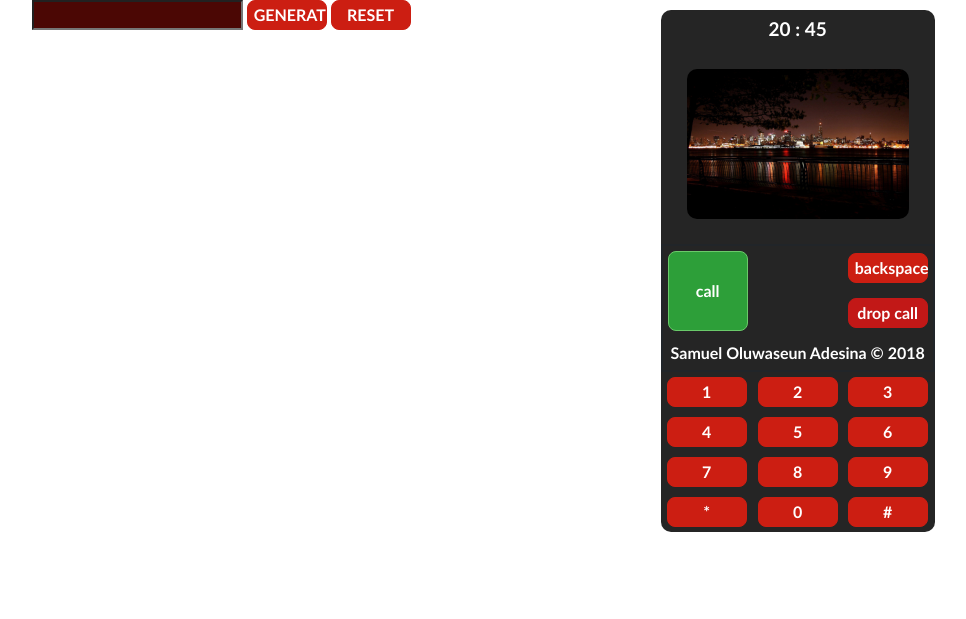
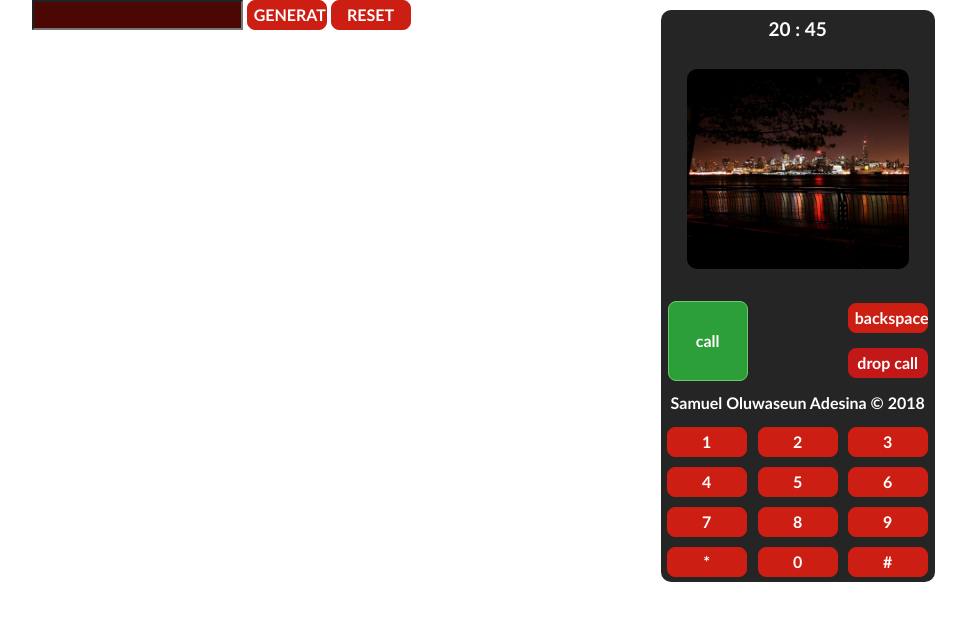
Before and after one commit to asoluwaseun/mobilephoneussd, a plain HTML site: page index.html in a window 1280 px wide. Shown: the whole page, without its empty margins (130-1096 px from the left). Drawn offline with Linux system fonts and the light colour scheme.

Commit message:
USSD Screen Fixed

```diff
--- a/css/mobile.css
+++ b/css/mobile.css
@@ -67,11 +67,11 @@ button:active{
     background-image: url("../images/city.jpg");
     background-size: cover;
     background-color: white;
-    height: 150px !important; ;
+    height: 200px !important; ;
 
     color: black !important;
     text-align: center;
-    padding-top: 90px !important;
+    padding-top: 10px !important;
     padding-left: 20px !important;
     padding-right: 20px !important;
     margin: 15px 20px 20px 20px !important;
```
